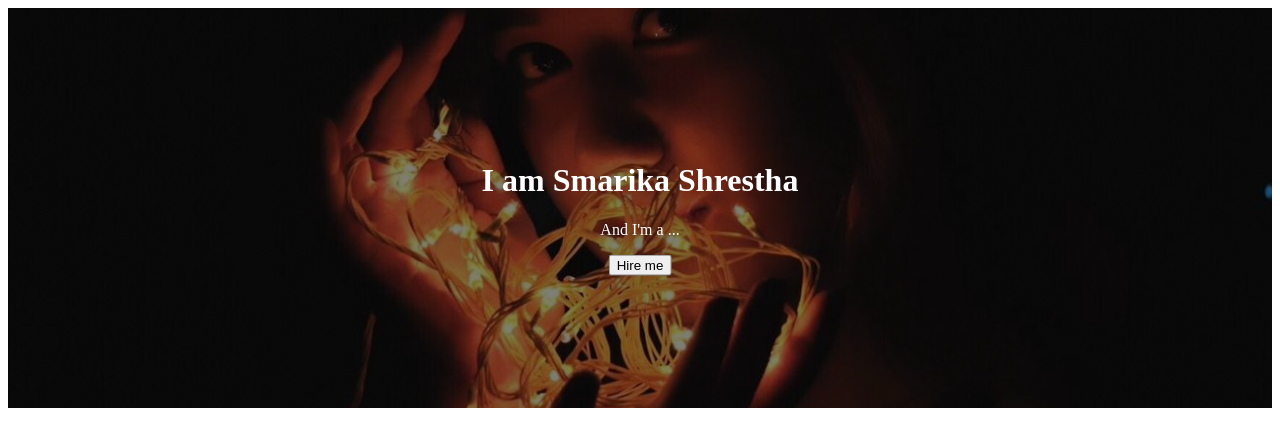
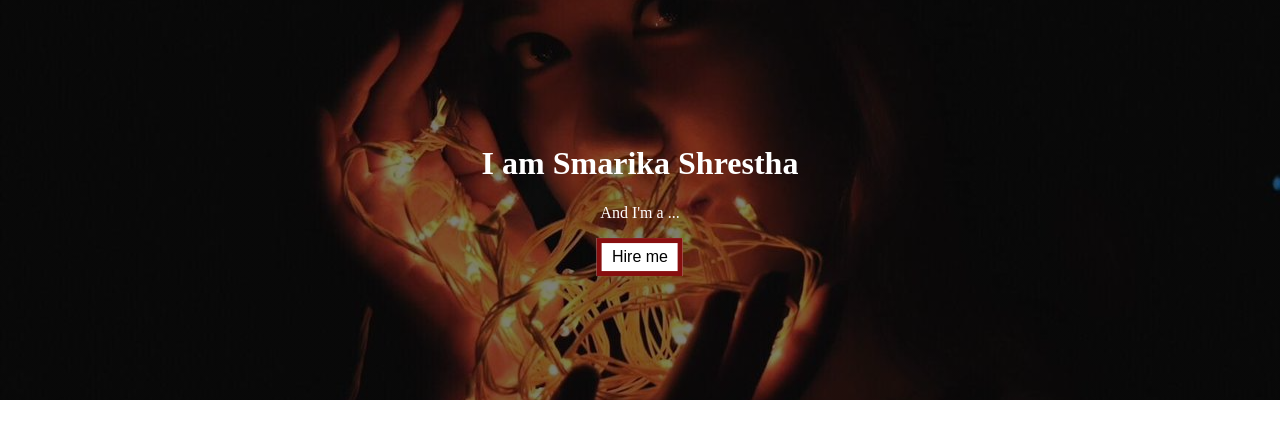
Before and after one commit to smarika182/smarika182.github.io, a plain HTML site: page index.html in a window 1280 px wide. Drawn offline with Linux system fonts and the light colour scheme.

Commit message:
feat: update body margin

```diff
--- a/index.html
+++ b/index.html
@@ -1,15 +1,21 @@
 <!DOCTYPE html>
+
 <head>
   <style>
-        .hero-image{
-           background-image:linear-gradient(rgba(0, 0, 0, 0.5), rgba(0, 0, 0, 0.5)), url(sma.jpeg);
+    body {
+      margin: 0%;
+    }
+
+    .hero-image {
+      background-image: linear-gradient(rgba(0, 0, 0, 0.5), rgba(0, 0, 0, 0.5)), url(sma.jpeg);
       background-repeat: no-repeat;
-           background-position:center;
+      background-position: center;
       background-size: cover;
       height: 50vh;
       position: relative;
 
     }
+
     .hero-text {
       text-align: center;
       color: white;
@@ -18,15 +24,26 @@
       left: 50%;
       transform: translate(-50%, -50%);
     }
+
+    .btn {
+      border: 5px solid rgb(135, 15, 15);
+      background-color: white;
+      color: black;
+      padding: 5px 10px;
+      font-size: 16px;
+      cursor: pointer;
+    }
   </style>
 </head>
+
 <body>
   <div class="hero-image">
     <div class="hero-text">
       <h1>I am Smarika Shrestha</h1>
       <p>And I'm a ...</p>
-          <button>Hire me</button>
+      <button class="btn">Hire me</button>
     </div>
   </div>
 </body>
+
 </htmL>
```
Lines whose indentation alone changed are shown as unchanged.
